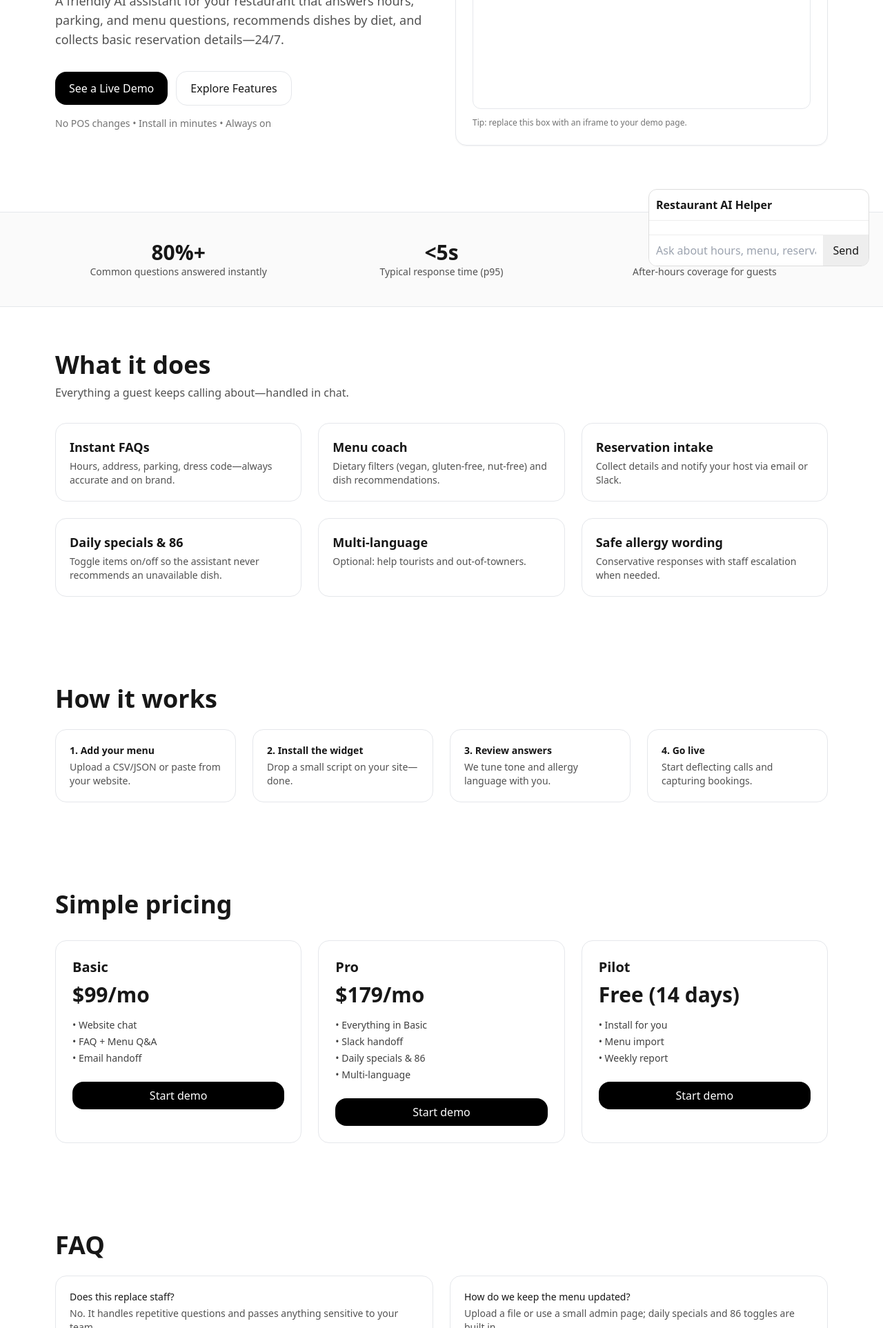
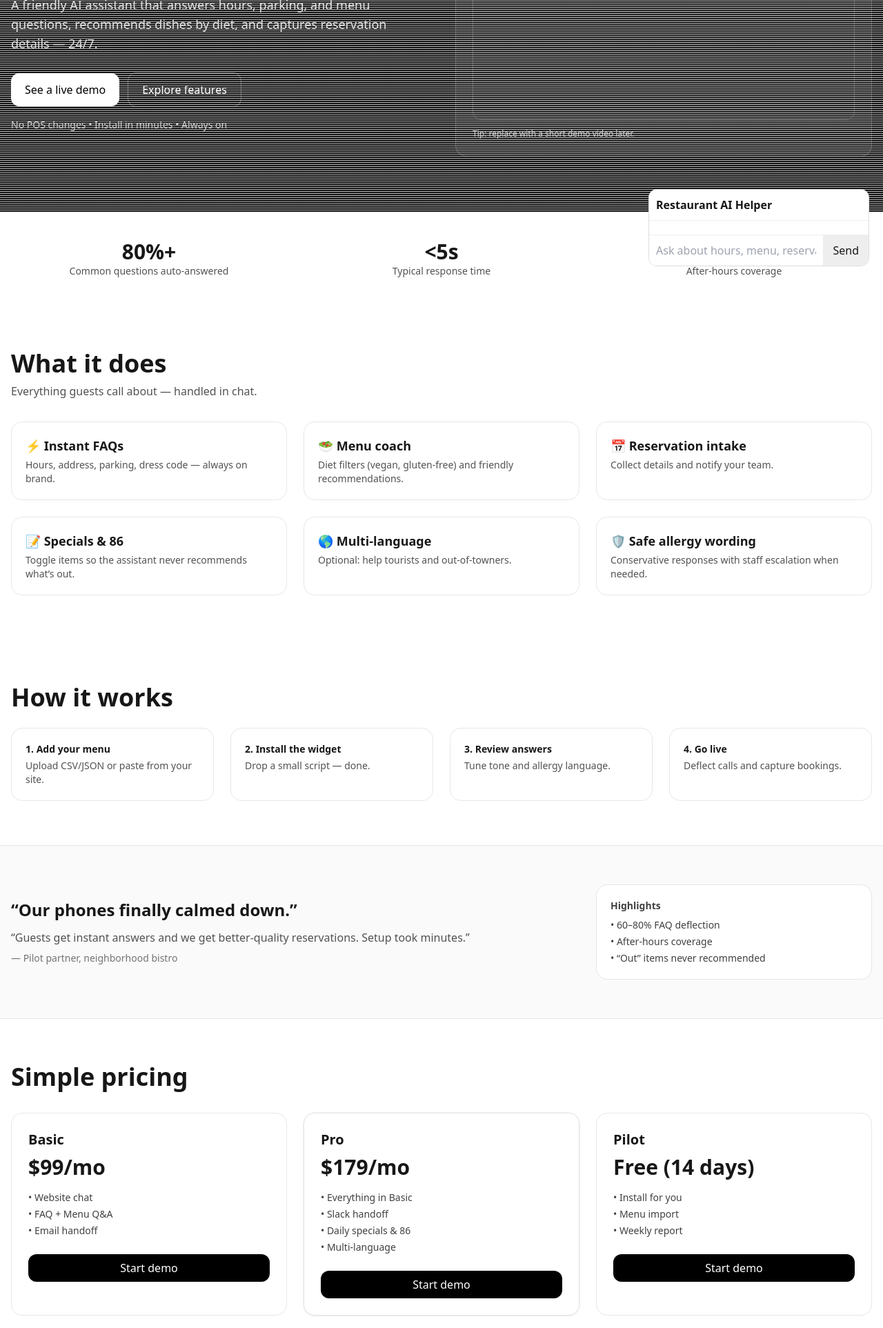
Before and after one commit to jondigit/restaurant-ai-landing, a plain HTML site: page index.html in a window 1280 px wide. Shown: the part 394-2319 px from the top of the page at 69% size. Drawn offline with nearby package versions, Linux system fonts and the light colour scheme.

Commit message:
Update index.html

```diff
--- a/index.html
+++ b/index.html
@@ -3,210 +3,194 @@
 <head>
   <meta charset="utf-8" />
   <meta name="viewport" content="width=device-width,initial-scale=1" />
-    <title>Restaurant AI Helper</title>
-    <!-- Tailwind CDN for quick demo -->
+  <title>Restaurant AI Helper — Turn Visitors into Bookings</title>
+  <meta name="description" content="An AI assistant for restaurants that answers FAQs, menu questions, and gathers reservation details 24/7." />
+  <meta name="theme-color" content="#0B0F19" />
+  <link rel="icon" href="/favicon.ico" />
+  <meta property="og:title" content="Restaurant AI Helper" />
+  <meta property="og:description" content="Instant answers for hours, parking, and menu. Capture reservations 24/7." />
+  <meta property="og:type" content="website" />
   <script src="https://cdn.tailwindcss.com"></script>
+  <style>
+    /* subtle grain for depth */
+    .grain { background-image: radial-gradient(rgba(255,255,255,.08) 1px, transparent 1px); background-size: 3px 3px; }
+  </style>
 </head>
 <body class="min-h-screen bg-white text-neutral-900">
-    <!-- Nav -->
-    <header class="sticky top-0 z-40 bg-white/80 backdrop-blur border-b">
-      <div class="mx-auto max-w-6xl px-4 py-3 flex items-center justify-between">
-        <div class="flex items-center gap-2">
+  <!-- Header / Nav -->
+  <header class="sticky top-0 z-40 border-b bg-white/80 backdrop-blur">
+    <div class="mx-auto max-w-7xl px-4 py-3 flex items-center justify-between">
+      <a href="#" class="flex items-center gap-2">
         <div class="h-8 w-8 rounded-xl bg-black"></div>
         <span class="font-semibold">Restaurant AI Helper</span>
-        </div>
-        <nav class="hidden md:flex items-center gap-6 text-sm">
+      </a>
+      <nav class="hidden md:flex items-center gap-7 text-sm">
         <a href="#features" class="hover:opacity-70">Features</a>
         <a href="#how" class="hover:opacity-70">How it works</a>
         <a href="#pricing" class="hover:opacity-70">Pricing</a>
         <a href="#faq" class="hover:opacity-70">FAQ</a>
       </nav>
-        <a href="#demo" class="rounded-2xl px-4 py-2 border hover:bg-black hover:text-white transition text-sm">Get a Demo</a>
+      <a href="#demo" class="rounded-xl px-4 py-2 border hover:bg-black hover:text-white transition text-sm">Get a demo</a>
     </div>
   </header>
 
   <!-- Hero -->
-    <section class="mx-auto max-w-6xl px-4 py-16 md:py-24 grid md:grid-cols-2 gap-10 items-center">
+  <section class="bg-gradient-to-b from-neutral-950 via-neutral-900 to-white text-white grain">
+    <div class="mx-auto max-w-7xl px-4 pt-16 pb-20 grid md:grid-cols-2 gap-10 items-center">
       <div>
-        <h1 class="text-4xl md:text-6xl font-extrabold leading-tight">
-          Turn website visitors into <span class="underline decoration-8 decoration-black">bookings</span>.
+        <p class="text-xs uppercase tracking-widest text-neutral-300">For restaurants</p>
+        <h1 class="mt-2 text-4xl md:text-6xl font-extrabold leading-tight">
+          Turn website visitors into <span class="underline decoration-8 decoration-white/80">bookings</span>.
         </h1>
-        <p class="mt-5 text-lg text-neutral-600">
-          A friendly AI assistant for your restaurant that answers hours, parking, and menu questions, recommends dishes by diet,
-          and collects basic reservation details—24/7.
+        <p class="mt-5 text-lg text-neutral-200">
+          A friendly AI assistant that answers hours, parking, and menu questions, recommends dishes by diet,
+          and captures reservation details — 24/7.
         </p>
-        <div class="mt-8 flex flex-wrap items-center gap-3">
-          <a href="#demo" class="rounded-2xl px-5 py-3 bg-black text-white hover:opacity-90">See a Live Demo</a>
-          <a href="#features" class="rounded-2xl px-5 py-3 border hover:bg-neutral-50">Explore Features</a>
+        <div class="mt-7 flex flex-wrap items-center gap-3">
+          <a href="#demo" class="rounded-xl px-5 py-3 bg-white text-black hover:opacity-90">See a live demo</a>
+          <a href="#features" class="rounded-xl px-5 py-3 border border-white/30 text-white hover:bg-white/10">Explore features</a>
         </div>
-        <p class="mt-4 text-sm text-neutral-500">No POS changes • Install in minutes • Always on</p>
+        <p class="mt-4 text-sm text-neutral-300">No POS changes • Install in minutes • Always on</p>
       </div>
-      <div class="border rounded-2xl p-4 md:p-6 shadow-sm">
-        <div class="aspect-[4/3] rounded-xl border flex items-center justify-center text-neutral-500">
-          Demo preview area (embed your widget or a short video here)
+      <div class="border border-white/20 rounded-2xl p-4 md:p-6 shadow-sm bg-white/5">
+        <div class="aspect-[4/3] rounded-xl border border-white/20 flex items-center justify-center text-neutral-200">
+          Demo preview area (your chat pops up bottom-right)
         </div>
-        <div class="mt-3 text-xs text-neutral-500">Tip: replace this box with an iframe to your demo page.</div>
+        <div class="mt-3 text-xs text-neutral-300">Tip: replace with a short demo video later.</div>
+      </div>
     </div>
   </section>
 
   <!-- Stats -->
-    <section class="bg-neutral-50 border-y">
-      <div class="mx-auto max-w-6xl px-4 py-10 grid md:grid-cols-3 gap-6 text-center">
-        <div>
-          <div class="text-3xl font-bold">80%+</div>
-          <div class="text-sm text-neutral-600">Common questions answered instantly</div>
-        </div>
-        <div>
-          <div class="text-3xl font-bold">&lt;5s</div>
-          <div class="text-sm text-neutral-600">Typical response time (p95)</div>
-        </div>
-        <div>
-          <div class="text-3xl font-bold">24/7</div>
-          <div class="text-sm text-neutral-600">After-hours coverage for guests</div>
-        </div>
+  <section class="bg-white">
+    <div class="mx-auto max-w-7xl px-4 py-10 grid md:grid-cols-3 gap-6 text-center">
+      <div><div class="text-3xl font-bold">80%+</div><div class="text-sm text-neutral-600">Common questions auto-answered</div></div>
+      <div><div class="text-3xl font-bold">&lt;5s</div><div class="text-sm text-neutral-600">Typical response time</div></div>
+      <div><div class="text-3xl font-bold">24/7</div><div class="text-sm text-neutral-600">After-hours coverage</div></div>
     </div>
   </section>
 
   <!-- Features -->
-    <section id="features" class="mx-auto max-w-6xl px-4 py-16">
+  <section id="features" class="mx-auto max-w-7xl px-4 py-16">
     <h2 class="text-3xl md:text-4xl font-bold">What it does</h2>
-      <p class="mt-2 text-neutral-600">Everything a guest keeps calling about—handled in chat.</p>
+    <p class="mt-2 text-neutral-600">Everything guests call about — handled in chat.</p>
+
     <div class="mt-8 grid md:grid-cols-3 gap-6">
       <div class="border rounded-2xl p-5 hover:shadow-sm transition">
-          <div class="text-lg font-semibold">Instant FAQs</div>
-          <div class="mt-1 text-sm text-neutral-600">Hours, address, parking, dress code—always accurate and on brand.</div>
+        <div class="text-lg font-semibold">⚡ Instant FAQs</div>
+        <div class="mt-1 text-sm text-neutral-600">Hours, address, parking, dress code — always on brand.</div>
       </div>
       <div class="border rounded-2xl p-5 hover:shadow-sm transition">
-          <div class="text-lg font-semibold">Menu coach</div>
-          <div class="mt-1 text-sm text-neutral-600">Dietary filters (vegan, gluten-free, nut-free) and dish recommendations.</div>
+        <div class="text-lg font-semibold">🥗 Menu coach</div>
+        <div class="mt-1 text-sm text-neutral-600">Diet filters (vegan, gluten-free) and friendly recommendations.</div>
       </div>
       <div class="border rounded-2xl p-5 hover:shadow-sm transition">
-          <div class="text-lg font-semibold">Reservation intake</div>
-          <div class="mt-1 text-sm text-neutral-600">Collect details and notify your host via email or Slack.</div>
+        <div class="text-lg font-semibold">📅 Reservation intake</div>
+        <div class="mt-1 text-sm text-neutral-600">Collect details and notify your team.</div>
       </div>
       <div class="border rounded-2xl p-5 hover:shadow-sm transition">
-          <div class="text-lg font-semibold">Daily specials & 86</div>
-          <div class="mt-1 text-sm text-neutral-600">Toggle items on/off so the assistant never recommends an unavailable dish.</div>
+        <div class="text-lg font-semibold">📝 Specials & 86</div>
+        <div class="mt-1 text-sm text-neutral-600">Toggle items so the assistant never recommends what’s out.</div>
       </div>
       <div class="border rounded-2xl p-5 hover:shadow-sm transition">
-          <div class="text-lg font-semibold">Multi-language</div>
+        <div class="text-lg font-semibold">🌎 Multi-language</div>
         <div class="mt-1 text-sm text-neutral-600">Optional: help tourists and out-of-towners.</div>
       </div>
       <div class="border rounded-2xl p-5 hover:shadow-sm transition">
-          <div class="text-lg font-semibold">Safe allergy wording</div>
+        <div class="text-lg font-semibold">🛡️ Safe allergy wording</div>
         <div class="mt-1 text-sm text-neutral-600">Conservative responses with staff escalation when needed.</div>
       </div>
     </div>
   </section>
 
   <!-- How it works -->
-    <section id="how" class="mx-auto max-w-6xl px-4 py-16">
+  <section id="how" class="mx-auto max-w-7xl px-4 py-16">
     <h2 class="text-3xl md:text-4xl font-bold">How it works</h2>
     <ol class="mt-6 grid md:grid-cols-4 gap-6 text-sm">
-        <li class="border rounded-2xl p-5">
-          <div class="font-semibold">1. Add your menu</div>
-          <div class="mt-1 text-neutral-600">Upload a CSV/JSON or paste from your website.</div>
-        </li>
-        <li class="border rounded-2xl p-5">
-          <div class="font-semibold">2. Install the widget</div>
-          <div class="mt-1 text-neutral-600">Drop a small script on your site—done.</div>
-        </li>
-        <li class="border rounded-2xl p-5">
-          <div class="font-semibold">3. Review answers</div>
-          <div class="mt-1 text-neutral-600">We tune tone and allergy language with you.</div>
-        </li>
-        <li class="border rounded-2xl p-5">
-          <div class="font-semibold">4. Go live</div>
-          <div class="mt-1 text-neutral-600">Start deflecting calls and capturing bookings.</div>
-        </li>
+      <li class="border rounded-2xl p-5"><div class="font-semibold">1. Add your menu</div><div class="mt-1 text-neutral-600">Upload CSV/JSON or paste from your site.</div></li>
+      <li class="border rounded-2xl p-5"><div class="font-semibold">2. Install the widget</div><div class="mt-1 text-neutral-600">Drop a small script — done.</div></li>
+      <li class="border rounded-2xl p-5"><div class="font-semibold">3. Review answers</div><div class="mt-1 text-neutral-600">Tune tone and allergy language.</div></li>
+      <li class="border rounded-2xl p-5"><div class="font-semibold">4. Go live</div><div class="mt-1 text-neutral-600">Deflect calls and capture bookings.</div></li>
     </ol>
   </section>
 
+  <!-- Testimonial -->
+  <section class="bg-neutral-50 border-y">
+    <div class="mx-auto max-w-7xl px-4 py-14 grid md:grid-cols-3 gap-6 items-center">
+      <div class="md:col-span-2">
+        <h3 class="text-2xl font-bold">“Our phones finally calmed down.”</h3>
+        <p class="mt-3 text-neutral-600">
+          “Guests get instant answers and we get better-quality reservations. Setup took minutes.”
+        </p>
+        <p class="mt-2 text-sm text-neutral-500">— Pilot partner, neighborhood bistro</p>
+      </div>
+      <div class="rounded-2xl border bg-white p-5 text-sm text-neutral-700">
+        <div class="font-semibold">Highlights</div>
+        <ul class="mt-2 space-y-1">
+          <li>• 60–80% FAQ deflection</li>
+          <li>• After-hours coverage</li>
+          <li>• “Out” items never recommended</li>
+        </ul>
+      </div>
+    </div>
+  </section>
+
   <!-- Pricing -->
-    <section id="pricing" class="mx-auto max-w-6xl px-4 py-16">
+  <section id="pricing" class="mx-auto max-w-7xl px-4 py-16">
     <h2 class="text-3xl md:text-4xl font-bold">Simple pricing</h2>
     <div class="mt-8 grid md:grid-cols-3 gap-6">
       <div class="border rounded-2xl p-6 flex flex-col">
-          <div class="text-xl font-semibold">Basic</div>
-          <div class="mt-2 text-3xl font-extrabold">$99/mo</div>
-          <ul class="mt-4 text-sm text-neutral-700 space-y-1">
-            <li>• Website chat</li>
-            <li>• FAQ + Menu Q&A</li>
-            <li>• Email handoff</li>
-          </ul>
-          <a href="#demo" class="mt-6 rounded-2xl px-4 py-2 bg-black text-white text-center hover:opacity-90">Start demo</a>
+        <div class="text-xl font-semibold">Basic</div><div class="mt-2 text-3xl font-extrabold">$99/mo</div>
+        <ul class="mt-4 text-sm text-neutral-700 space-y-1"><li>• Website chat</li><li>• FAQ + Menu Q&A</li><li>• Email handoff</li></ul>
+        <a href="#demo" class="mt-6 rounded-xl px-4 py-2 bg-black text-white text-center hover:opacity-90">Start demo</a>
+      </div>
+      <div class="border rounded-2xl p-6 flex flex-col ring-1 ring-black/5 shadow-sm">
+        <div class="text-xl font-semibold">Pro</div><div class="mt-2 text-3xl font-extrabold">$179/mo</div>
+        <ul class="mt-4 text-sm text-neutral-700 space-y-1"><li>• Everything in Basic</li><li>• Slack handoff</li><li>• Daily specials & 86</li><li>• Multi-language</li></ul>
+        <a href="#demo" class="mt-6 rounded-xl px-4 py-2 bg-black text-white text-center hover:opacity-90">Start demo</a>
       </div>
       <div class="border rounded-2xl p-6 flex flex-col">
-          <div class="text-xl font-semibold">Pro</div>
-          <div class="mt-2 text-3xl font-extrabold">$179/mo</div>
-          <ul class="mt-4 text-sm text-neutral-700 space-y-1">
-            <li>• Everything in Basic</li>
-            <li>• Slack handoff</li>
-            <li>• Daily specials & 86</li>
-            <li>• Multi-language</li>
-          </ul>
-          <a href="#demo" class="mt-6 rounded-2xl px-4 py-2 bg-black text-white text-center hover:opacity-90">Start demo</a>
-        </div>
-        <div class="border rounded-2xl p-6 flex flex-col">
-          <div class="text-xl font-semibold">Pilot</div>
-          <div class="mt-2 text-3xl font-extrabold">Free (14 days)</div>
-          <ul class="mt-4 text-sm text-neutral-700 space-y-1">
-            <li>• Install for you</li>
-            <li>• Menu import</li>
-            <li>• Weekly report</li>
-          </ul>
-          <a href="#demo" class="mt-6 rounded-2xl px-4 py-2 bg-black text-white text-center hover:opacity-90">Start demo</a>
+        <div class="text-xl font-semibold">Pilot</div><div class="mt-2 text-3xl font-extrabold">Free (14 days)</div>
+        <ul class="mt-4 text-sm text-neutral-700 space-y-1"><li>• Install for you</li><li>• Menu import</li><li>• Weekly report</li></ul>
+        <a href="#demo" class="mt-6 rounded-xl px-4 py-2 bg-black text-white text-center hover:opacity-90">Start demo</a>
       </div>
     </div>
   </section>
 
   <!-- FAQ -->
-    <section id="faq" class="mx-auto max-w-6xl px-4 py-16">
+  <section id="faq" class="mx-auto max-w-7xl px-4 py-16">
     <h2 class="text-3xl md:text-4xl font-bold">FAQ</h2>
     <div class="mt-6 grid md:grid-cols-2 gap-6 text-sm">
-        <div class="border rounded-2xl p-5">
-          <div class="font-medium">Does this replace staff?</div>
-          <div class="mt-1 text-neutral-600">No. It handles repetitive questions and passes anything sensitive to your team.</div>
-        </div>
-        <div class="border rounded-2xl p-5">
-          <div class="font-medium">How do we keep the menu updated?</div>
-          <div class="mt-1 text-neutral-600">Upload a file or use a small admin page; daily specials and 86 toggles are built in.</div>
-        </div>
-        <div class="border rounded-2xl p-5">
-          <div class="font-medium">What about allergies?</div>
-          <div class="mt-1 text-neutral-600">Conservative language and escalation to staff when unsure.</div>
-        </div>
-        <div class="border rounded-2xl p-5">
-          <div class="font-medium">Do we need to change our POS?</div>
-          <div class="mt-1 text-neutral-600">No, it works alongside your current tools.</div>
-        </div>
+      <div class="border rounded-2xl p-5"><div class="font-medium">Does this replace staff?</div><div class="mt-1 text-neutral-600">No—It handles repetitive questions and passes anything sensitive to your team.</div></div>
+      <div class="border rounded-2xl p-5"><div class="font-medium">How do we keep the menu updated?</div><div class="mt-1 text-neutral-600">Upload a file or use a small admin page; specials and 86 toggles included.</div></div>
+      <div class="border rounded-2xl p-5"><div class="font-medium">What about allergies?</div><div class="mt-1 text-neutral-600">Conservative language with staff escalation when unsure.</div></div>
+      <div class="border rounded-2xl p-5"><div class="font-medium">Do we need to change our POS?</div><div class="mt-1 text-neutral-600">No. It works alongside your current tools.</div></div>
     </div>
   </section>
 
-    <!-- Contact / Demo (Netlify Forms enabled) -->
-    <section id="demo" class="mx-auto max-w-6xl px-4 pb-24">
+  <!-- Demo / Contact -->
+  <section id="demo" class="mx-auto max-w-7xl px-4 pb-24">
     <div class="border rounded-2xl p-6">
       <h2 class="text-2xl md:text-3xl font-bold">Get a demo</h2>
-        <p class="mt-2 text-neutral-600">Share your email and we’ll send a private demo link with your menu loaded.</p>
-
-        <!-- Netlify Forms: add name, netlify attribute, hidden form-name input -->
-        <form name="demo-request" method="POST" data-netlify="true"
-              class="mt-6 grid md:grid-cols-3 gap-3">
+      <p class="mt-2 text-neutral-600">Share your email—we’ll send a private demo link with your menu loaded.</p>
+      <form name="demo-request" method="POST" data-netlify="true" class="mt-6 grid md:grid-cols-3 gap-3">
         <input type="hidden" name="form-name" value="demo-request" />
         <input name="name" class="border rounded-xl px-4 py-3" placeholder="Your name" />
         <input name="email" type="email" class="border rounded-xl px-4 py-3" placeholder="Email" />
         <button class="rounded-xl px-4 py-3 bg-black text-white hover:opacity-90">Request demo</button>
       </form>
-
       <p class="mt-2 text-xs text-neutral-500">We’ll only use your info to contact you about the demo.</p>
     </div>
   </section>
 
   <!-- Footer -->
   <footer class="border-t">
-      <div class="mx-auto max-w-6xl px-4 py-8 text-sm text-neutral-500 flex items-center justify-between">
+    <div class="mx-auto max-w-7xl px-4 py-8 text-sm text-neutral-500 flex items-center justify-between">
       <span id="year"></span>
-        <a href="#" class="hover:opacity-70">Privacy</a>
+      <div class="flex items-center gap-4">
+        <a href="#privacy" class="hover:opacity-70">Privacy</a>
+        <a href="#terms" class="hover:opacity-70">Terms</a>
+      </div>
     </div>
   </footer>
 
@@ -256,7 +240,7 @@
   })();
   </script>
 
-<!-- Year script (only once) -->
+  <!-- Year script -->
   <script>
     document.getElementById('year').textContent = `© ${new Date().getFullYear()} Restaurant AI Helper`;
   </script>
```
Lines whose indentation alone changed are shown as unchanged.
